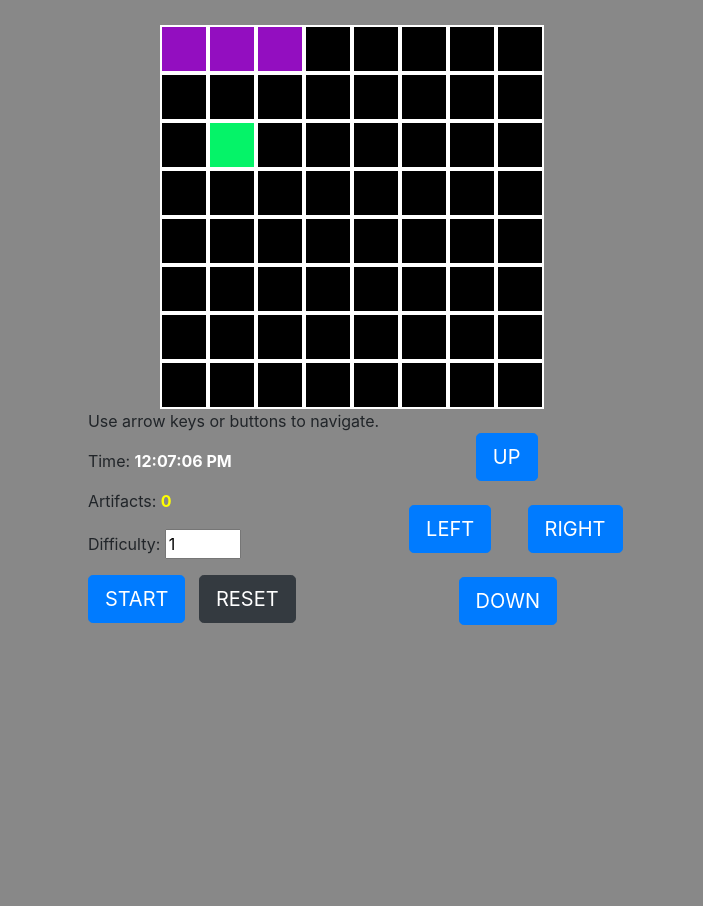
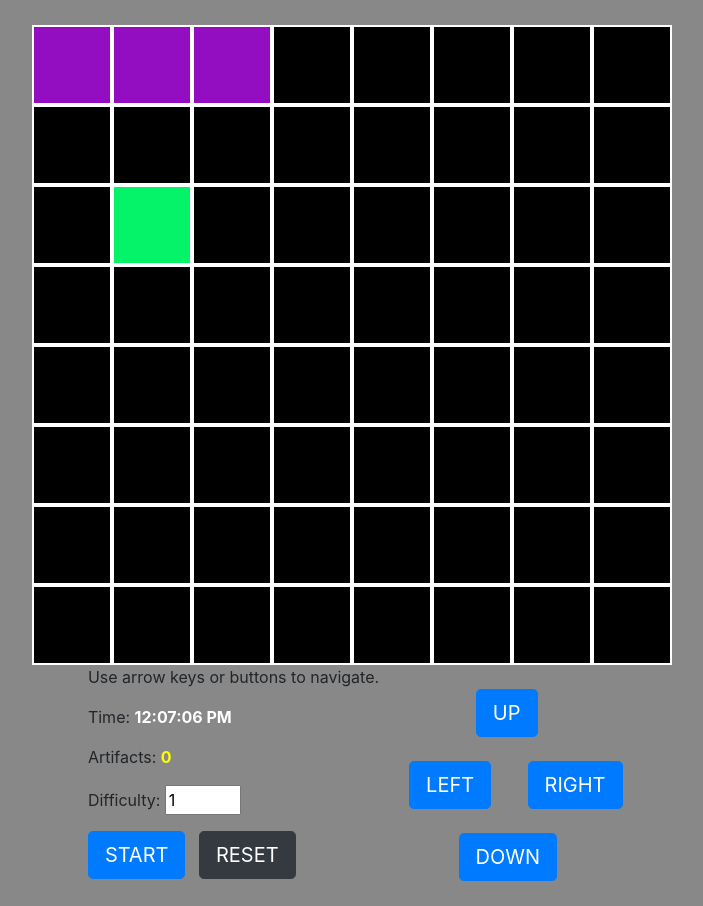
Before and after one commit to midhunsankar/SnakeGame, a website built with webpack: page src/index.html in a window 1280 px wide. Shown: the whole page, without its empty margins (288-991 px from the left). Before the commit the page ends 800 px from the top, so only its background shows below. Built offline with nearby package versions, Linux system fonts and the light colour scheme.

Commit message:
reset button fix

```diff
--- a/src/index.html
+++ b/src/index.html
@@ -16,7 +16,7 @@
                 <div>
                     <button id="btnSTART" class="btn btn-lg btn-primary">START</button>
                     &nbsp;
-                    <a href="/" class="btn btn-lg btn-dark">RESET</a>
+                    <a href="/index.html" class="btn btn-lg btn-dark">RESET</a>
                 </div>
             </div>
             <div class="col col-auto">
--- a/src/style.css
+++ b/src/style.css
@@ -4,7 +4,7 @@ body{
 }
 
 #rootPlaceholder{
-    max-width: 24em;
+    max-width: 40em;
 }
 #catchTimer{
     color: #fff;
@@ -14,8 +14,8 @@ body{
 }
 
 .block {
-    min-height: 3em;
-    min-width: 3em;
+    min-height: 5em;
+    min-width: 5em;
     border: 2px solid #fff;
 }
 
```
